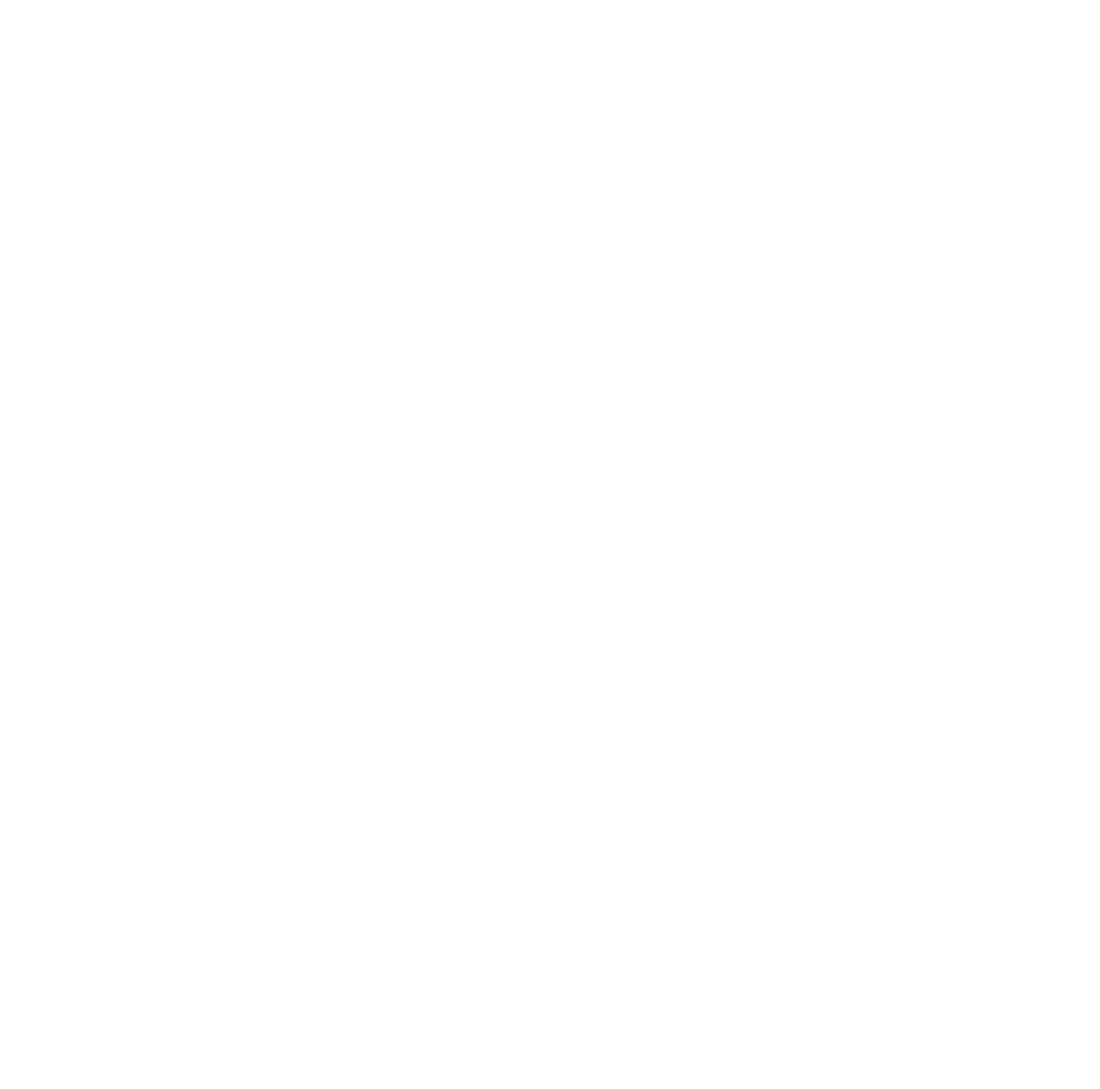
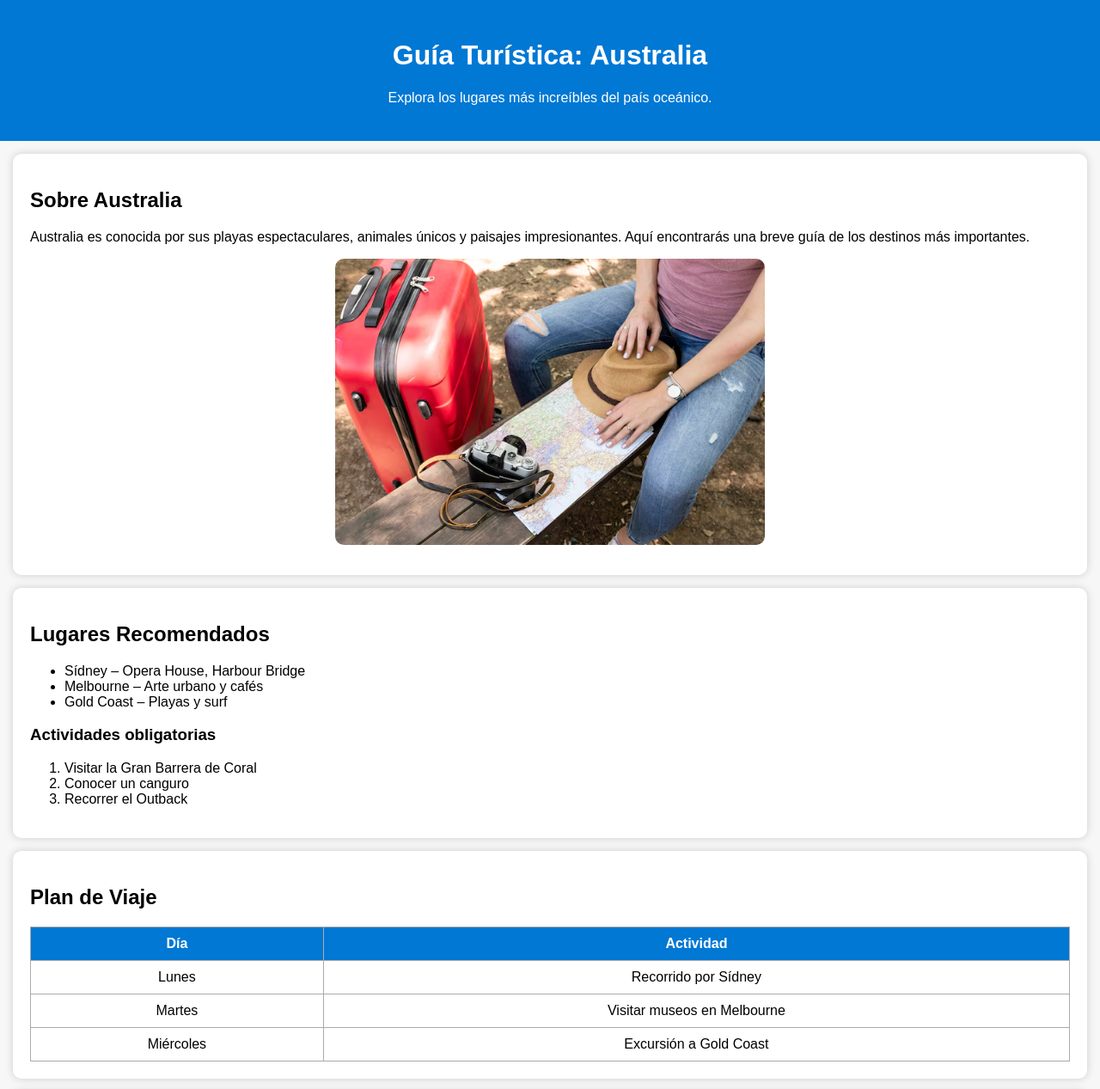
Before and after one commit to betsyjohannar-creator/ejemplo, a plain HTML site: page index.html in a window 1280 px wide. Shown: the top 1267 px of the page at 86% size. Before the commit the page ends 800 px from the top, so only its background shows below. Drawn offline with Linux system fonts and the light colour scheme.

Commit message:
Página web terminada

```diff
--- a/index.html
+++ b/index.html
@@ -0,0 +1,86 @@
+<!DOCTYPE html>
+<html lang="es">
+<head>
+    <meta charset="UTF-8">
+    <meta name="viewport" content="width=device-width, initial-scale=1.0">
+    <title>Guía Turística</title>
+    <link rel="stylesheet" href="style.css">
+</head>
+
+<body>
+
+    <header>
+        <h1>Guía Turística: Australia</h1>
+        <p>Explora los lugares más increíbles del país oceánico.</p>
+    </header>
+
+    <section class="intro">
+        <h2>Sobre Australia</h2>
+        <p>Australia es conocida por sus playas espectaculares, animales únicos y paisajes impresionantes. Aquí encontrarás una breve guía de los destinos más importantes.</p>
+        <img src="ia2.jpg" alt="Imagen de Australia">
+    </section>
+
+    <section class="lugares">
+        <h2>Lugares Recomendados</h2>
+        <ul>
+            <li>Sídney – Opera House, Harbour Bridge</li>
+            <li>Melbourne – Arte urbano y cafés</li>
+            <li>Gold Coast – Playas y surf</li>
+        </ul>
+
+        <h3>Actividades obligatorias</h3>
+        <ol>
+            <li>Visitar la Gran Barrera de Coral</li>
+            <li>Conocer un canguro</li>
+            <li>Recorrer el Outback</li>
+        </ol>
+    </section>
+
+    <section class="tabla">
+        <h2>Plan de Viaje</h2>
+        <table>
+            <thead>
+                <tr>
+                    <th>Día</th>
+                    <th>Actividad</th>
+                </tr>
+            </thead>
+            <tbody>
+                <tr>
+                    <td>Lunes</td>
+                    <td>Recorrido por Sídney</td>
+                </tr>
+                <tr>
+                    <td>Martes</td>
+                    <td>Visitar museos en Melbourne</td>
+                </tr>
+                <tr>
+                    <td>Miércoles</td>
+                    <td>Excursión a Gold Coast</td>
+                </tr>
+            </tbody>
+        </table>
+    </section>
+
+    <section class="formulario">
+        <h2>Contáctanos</h2>
+        <form>
+            <label>Nombre:</label>
+            <input type="text" placeholder="Escribe tu nombre">
+
+            <label>Motivo del contacto:</label>
+            <input type="text" placeholder="¿Por qué deseas contactarnos?">
+
+            <label>Correo electrónico:</label>
+            <input type="email" placeholder="Tu email">
+
+            <button type="submit">Enviar</button>
+        </form>
+    </section>
+
+    <footer>
+        <p>Guía Turística - Proyecto HTML</p>
+    </footer>
+
+</body>
+</html>
--- a/style.css
+++ b/style.css
@@ -1,10 +1,64 @@
 body {
-background-color:rgba(199, 188, 165, 0.952)
-}
-h1{
-    color: rgba(133, 108, 55, 0.95)
+    font-family: Arial, sans-serif;
+    margin: 0;
+    background: #f7f7f7;
 }
 
-h2 {
-    color:rgba(173, 150, 101, 0.95)
+header {
+    background: #0078d4;
+    padding: 25px;
+    color: white;
+    text-align: center;
 }
+
+section {
+    padding: 20px;
+    margin: 15px;
+    background: white;
+    border-radius: 10px;
+    box-shadow: 0 0 10px #ccc;
+}
+
+img {
+    width: 100%;
+    max-width: 500px;
+    display: block;
+    margin: 15px auto;
+    border-radius: 10px;
+}
+
+table {
+    width: 100%;
+    border-collapse: collapse;
+    margin-top: 15px;
+}
+
+th, td {
+    border: 1px solid #aaa;
+    padding: 10px;
+    text-align: center;
+}
+
+th {
+    background: #0078d4;
+    color: white;
+}
+
+form {
+    display: flex;
+    flex-direction: column;
+}
+
+input, button {
+    padding: 10px;
+    margin-top: 10px;
+    border-radius: 8px;
+    border: 1px solid #aaa;
+}
+
+button {
+    background: #0078d4;
+    color: white;
+    font-weight: bold;
+    cursor: pointer;
+}
```
Also changed, not shown: ia2.jpg (added).
